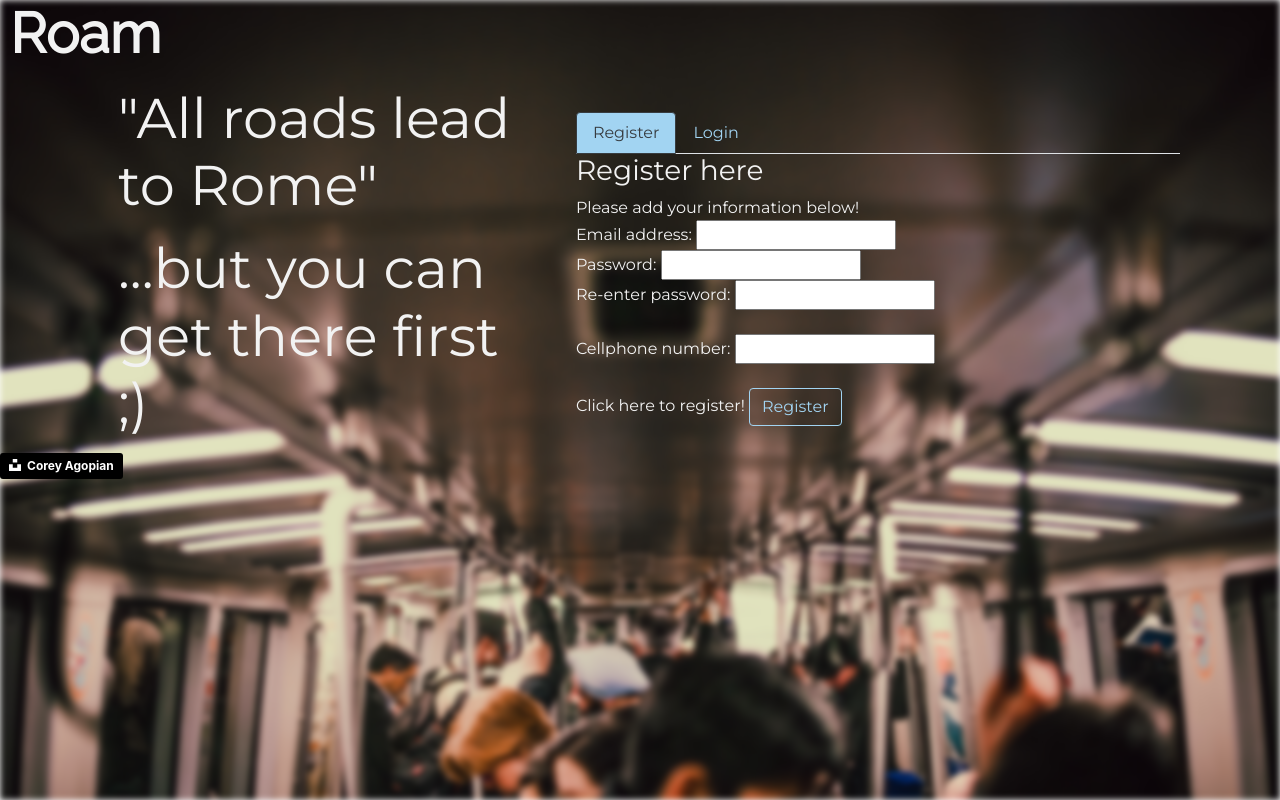
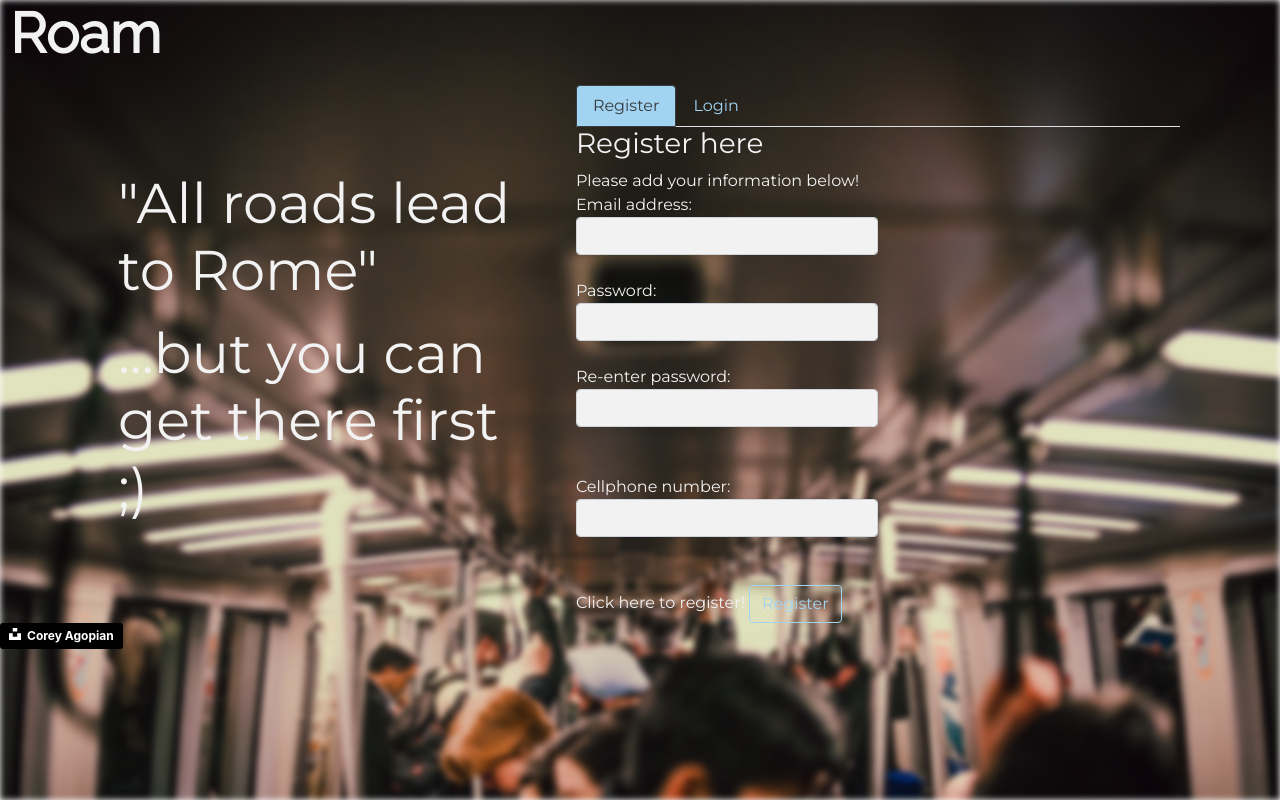
Before and after one commit to aileentran/roam, a Flask app: page / in a window 1280 px wide. Run offline with Flask 2, Linux system fonts and the light colour scheme; some libraries are stand-ins or nearby versions.

Commit message:
Formatted registration and login page + styling

```diff
--- a/server.py
+++ b/server.py
@@ -36,11 +36,11 @@ def index():
 
     return render_template('homepage.html', route=None)
 
-@app.route('/registration_page')
-def registration_page():
-	"""Presents registration page to get new user information."""
+# @app.route('/registration_page')
+# def registration_page():
+# 	"""Presents registration page to get new user information."""
 
-	return render_template('registration.html')
+# 	return render_template('registration.html')
 
 @app.route('/register', methods=['POST'])
 def register():
@@ -87,11 +87,11 @@ def register():
 
 		return 'Successfully registered'
 
-@app.route('/login_page')
-def login_page():
-	"""Show login page"""
+# @app.route('/login_page')
+# def login_page():
+# 	"""Show login page"""
 
-	return render_template('login.html')
+# 	return render_template('login.html')
 
 @app.route('/verify', methods = ['POST'])
 def login():
--- a/static/css/homepage.css
+++ b/static/css/homepage.css
@@ -63,3 +63,9 @@ a {
 	color: #A2D4F2;
 	border-color: #A2D4F2;
 }
+
+.form-control{
+	width: 50%;
+	color: #373C40;
+    background-color: #F2F2F2;
+}
--- a/static/js/map_form.js
+++ b/static/js/map_form.js
@@ -67,7 +67,6 @@ function dynamicForm() {
 			} else {
 				alert('You are not a registered user. Please register to continue.')
 			}
-
 
 		})
 	});
--- a/templates/homepage.html
+++ b/templates/homepage.html
@@ -44,12 +44,12 @@
 					<form action="/register" method="POST">
 						<h3>Register here </h3>
 						Please add your information below!<br>
-						Email address:  <input id="email" type="text" name="email"><br>
-						Password:  <input id="password" type="password" name="password"><br>
-						Re-enter password:  <input id="reenter" type="password" name='reenter'><br><br>
+						Email address:  <input class="form-control" id="email" type="text" name="email"><br>
+						Password:  <input class="form-control" class="form-control" id="password" type="password" name="password"><br>
+						Re-enter password:  <input class="form-control" id="reenter" type="password" name='reenter'><br><br>
 
 						<!-- TODO: in server, need to include + in front of all the numbers -->
-						Cellphone number:  <input id="phone" type="text" name="phone"><br><br>
+						Cellphone number:  <input class="form-control" id="phone" type="text" name="phone"><br><br>
 
 						Click here to register! <button id="register-btn" type="button" class="btn btn-outline-primary">Register</button>
 					</form>
@@ -58,8 +58,8 @@
 				  	<form action="/verify" method="POST">
 				  		<h3> Login </h3>
 
-						Email:  <input id="login-email" type="text" name="email"><br>
-						Password:  <input id="login-password" type="password" name="password"><br><br>
+						Email:  <input class="form-control" id="login-email" type="text" name="email"><br>
+						Password:  <input class="form-control" id="login-password" type="password" name="password"><br><br>
 						<button id="login-btn" type="button" class="btn btn-outline-primary">Login</button>
 					</form>
 				  </div>
```
Also changed, not shown: 1 other file.
